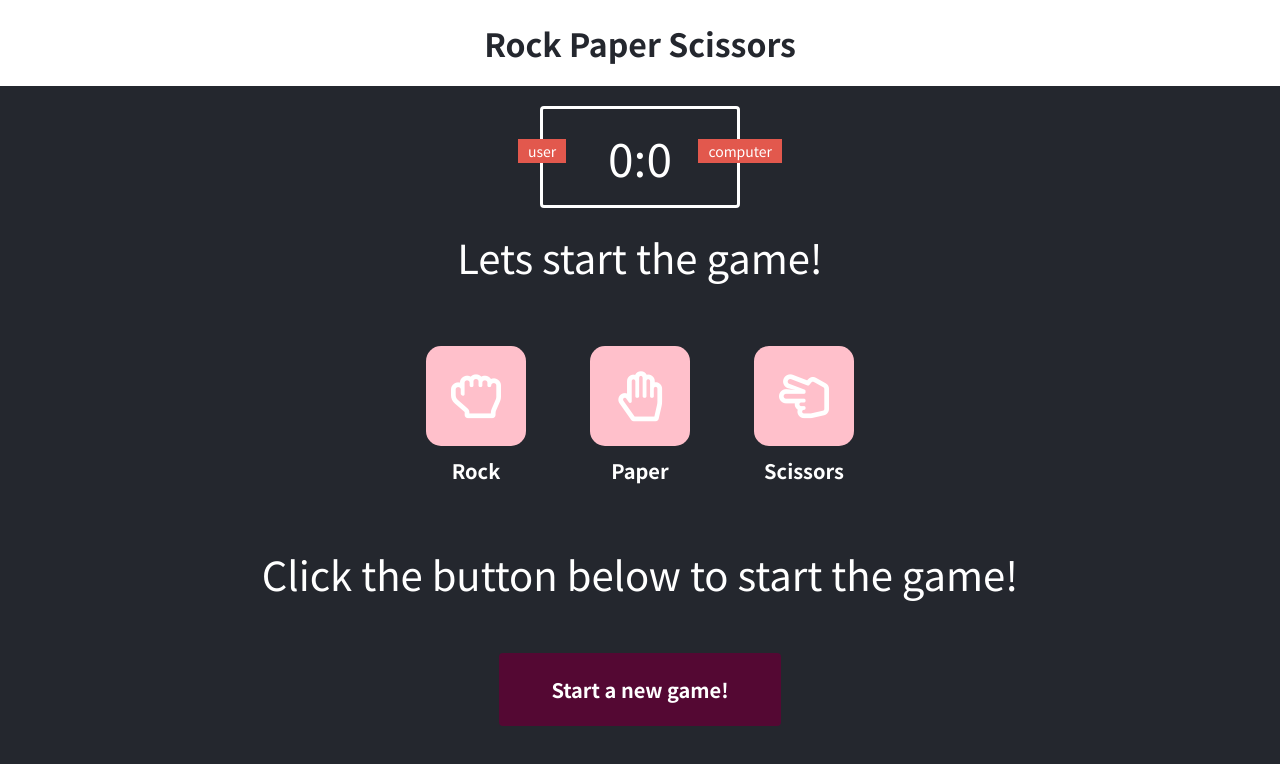
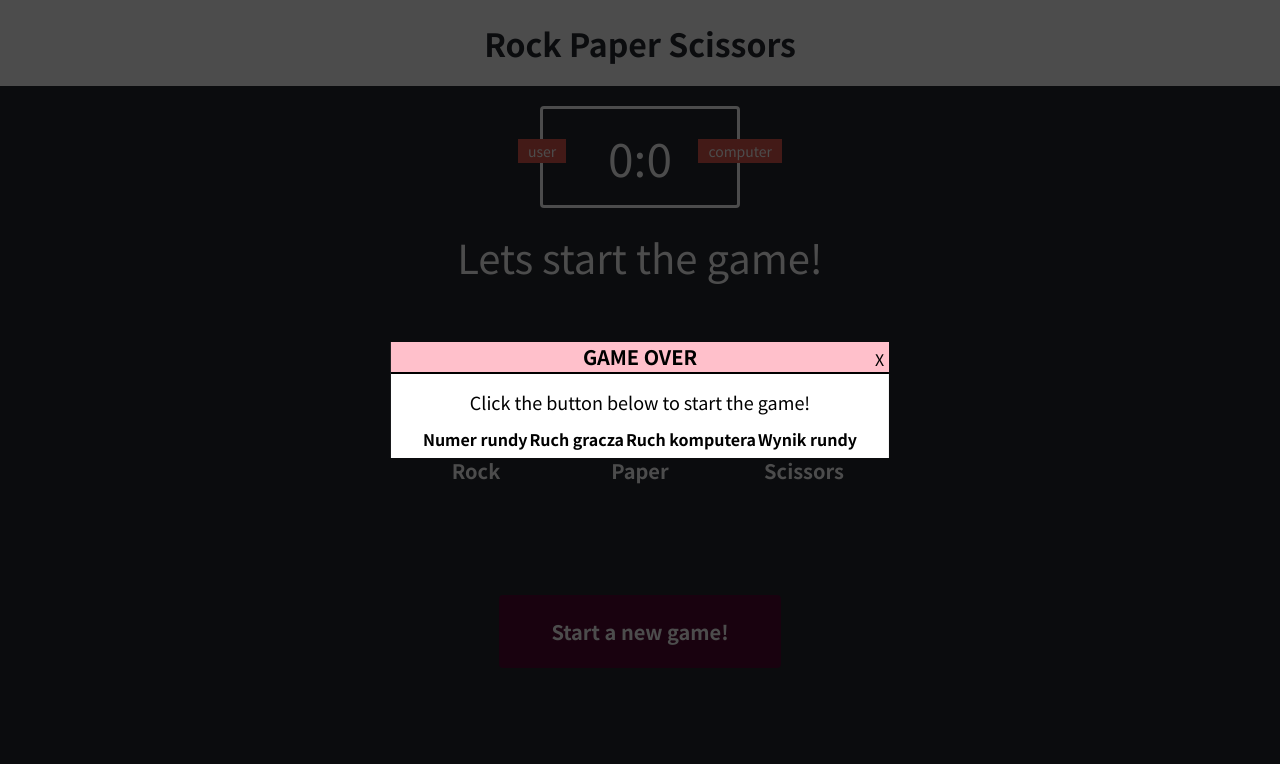
Before and after one commit to kata-oill/The-Rock-Paper-Scissors-game, a website: page index.html in a window 1280 px wide. Drawn offline with Linux system fonts and the light colour scheme.

Commit message:
Add game score span and style to modal

```diff
--- a/css/style.css
+++ b/css/style.css
@@ -48,11 +48,17 @@ header > h1 {
   font-size: 40px;
   color: white; }
 
-.result > p, .score-message {
+.result > p {
   font-size: 40px;
   color: white;
   text-align: center;
   font-family: "Noto Sans JP"; }
+
+.score-message {
+  padding: 10px;
+  font-size: 18px;
+  text-align: center;
+  color: black; }
 
 .choices {
   text-align: center;
@@ -146,7 +152,7 @@ button:hover, button:active {
 .modal {
   display: none;
   background: #fff;
-  width: 200px;
+  width: auto;
   position: absolute;
   top: 50%;
   left: 50%;
@@ -163,6 +169,7 @@ button:hover, button:active {
     text-decoration: none; }
   .modal header {
     font-family: "Noto Sans JP";
+    text-align: center;
     font-size: 20px;
     line-height: 30px;
     min-height: 30px;
--- a/index.html
+++ b/index.html
@@ -39,19 +39,20 @@
 	</div>
 
 
-	<p id="score-message" class="score-message">Click the button below to start the game!</p>
+	<!--- <p id="score-message" class="score-message">Click the button below to start the game!</p> --->
 
 	<div class="button">
 		<button id="new-game">Start a new game!</button>
 	</div>
 
-	<div class="overlay" id="modal-overlay">
+	<div class="overlay show" id="modal-overlay">
 
-		<div class="modal" id="modal-one">
+		<div class="modal show" id="modal-one">
 			<a href="#" class="close">X</a>
 			<header>GAME OVER</header>
 			<div class="content">
 				<div class="progress">
+					<p id="score-message" class="score-message">Click the button below to start the game!</p>
 			        <table id="modal-table">
 			            <thead>
 			              <tr>
```
